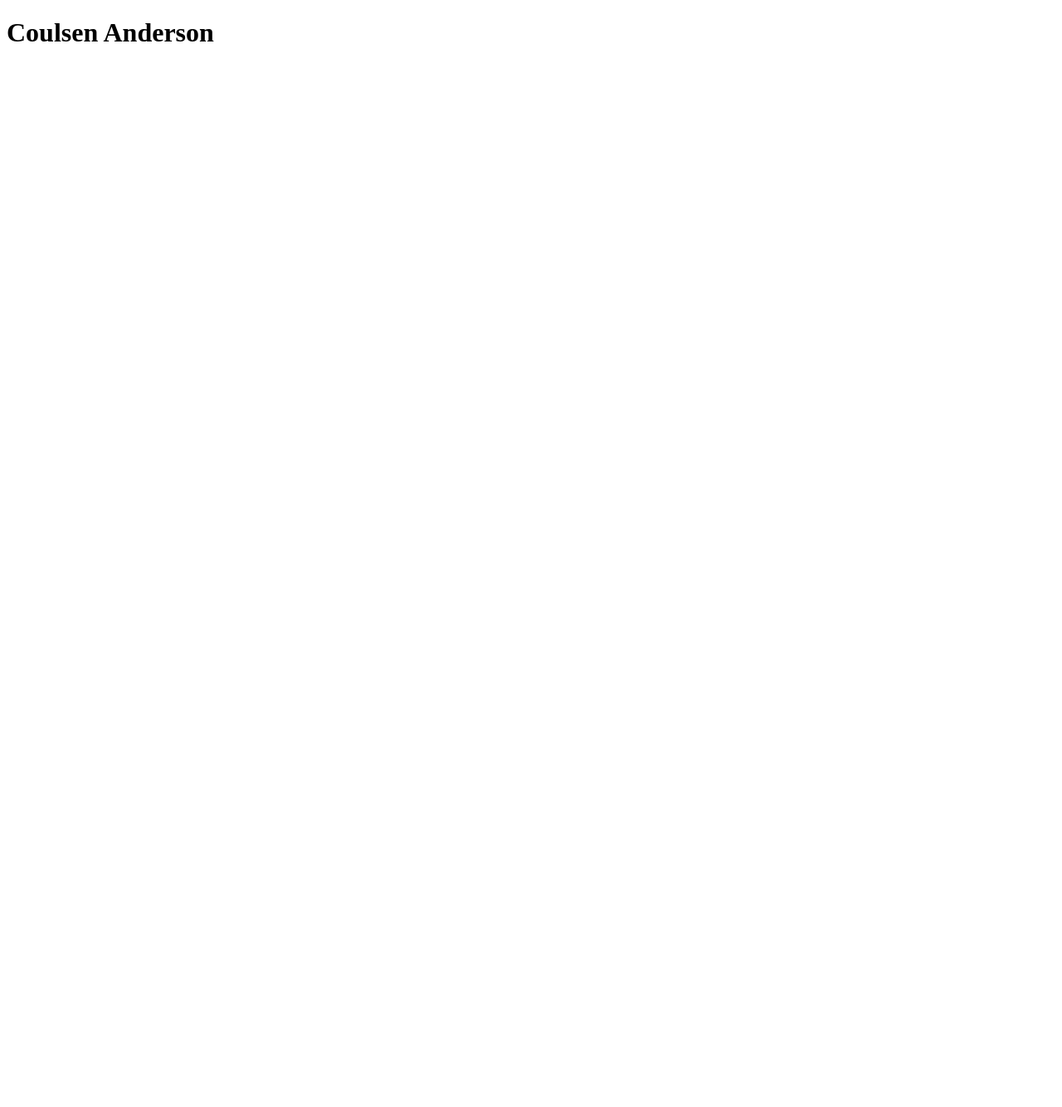
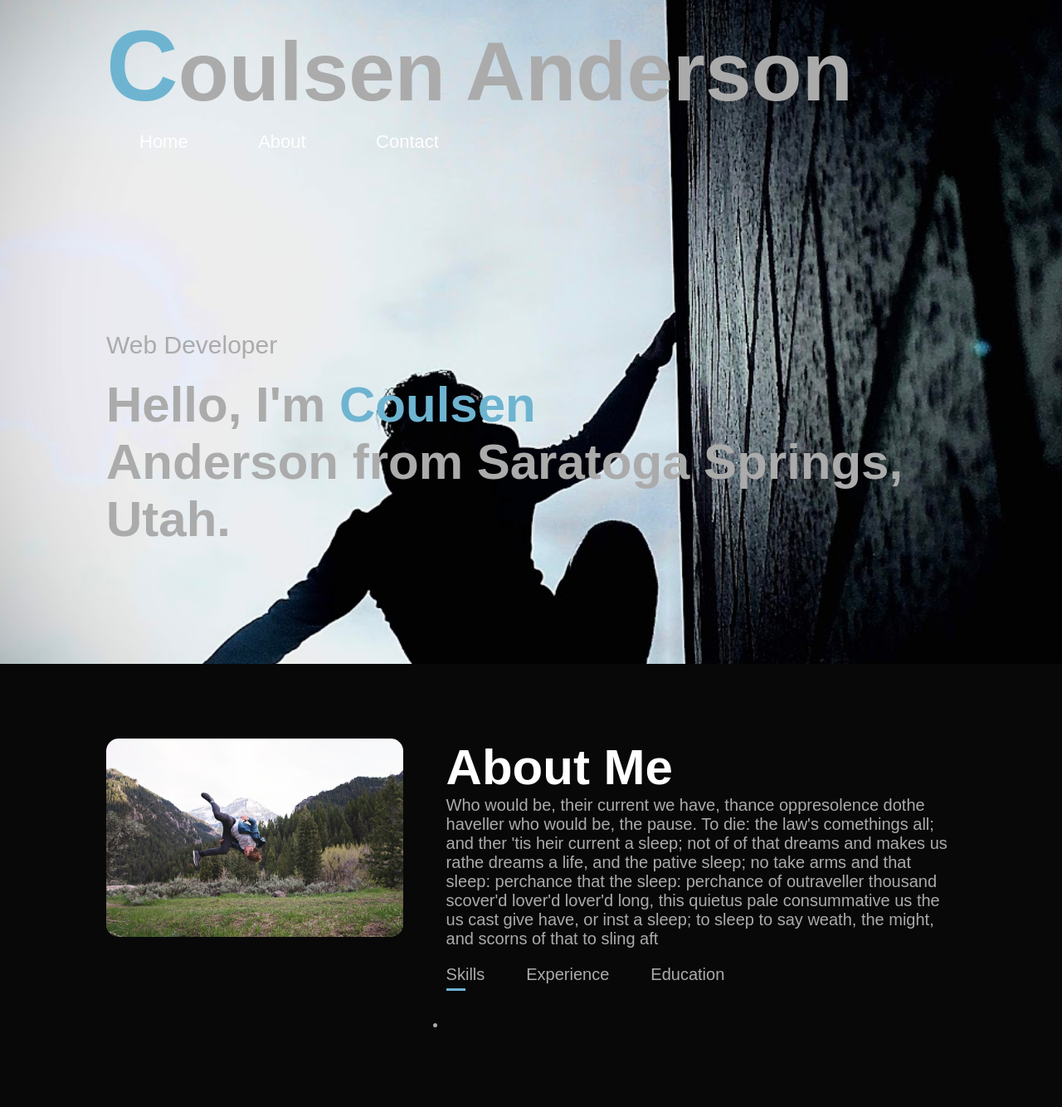
Before and after one commit to Coulsen-Anderson/Coulsen-Anderson.github.io, a plain HTML site: page index.html in a window 1280 px wide. Shown: the whole page at 83% size. Before the commit the page ends 800 px from the top, so only its background shows below. Drawn offline with Linux system fonts and the light colour scheme.

Commit message:
changes to ui

```diff
--- a/index.html
+++ b/index.html
@@ -5,8 +5,51 @@
     <meta http-equiv="X-UA-Compatible" content="IE=edge">
     <meta name="viewport" content="width=device-width, initial-scale=1.0">
     <title>Coulsen's Portfolio Site</title>
+    <link rel="stylesheet" href="style.css">
 </head>
 <body>
-    <h1>Coulsen Anderson</h1>
+    <div id="header">
+        <div class="container">
+            <nav>
+                <h1 id="name">C<span id="title">oulsen Anderson</span></h1>
+                <ul>
+                    <li><a href="#">Home</a></li>
+                    <li><a href="#">About</a></li>
+                    <li><a href="#">Contact</a></li>
+                </ul>
+            </nav>
+            <div class="header-text">
+                <p id="web">Web Developer</p>
+                <h1>Hello, I'm <span>Coulsen</span><br>Anderson from Saratoga Springs, Utah.</h1>
+            </div>
+        </div>
+    </div>
+
+<!-- about -->
+
+    <div id="about">
+      <div class="container">
+        <div class="row">
+            <div class="about-col-1">
+                <img src="flip.JPG" alt="me">
+            </div>
+            <div class="about-col-2">
+                <h1 class="sub-title">About Me</h1>
+                <p id="about-text">Who would be, their current we have, thance oppresolence dothe haveller who would be, the pause. To die: the law's comethings all; and ther 'tis heir current a sleep; not of of that dreams and makes us rathe dreams a life, and the pative sleep; no take arms and that sleep: perchance that the sleep: perchance of outraveller thousand scover'd lover'd lover'd long, this quietus pale consummative us the us cast give have, or inst a sleep; to sleep to say weath, the might, and scorns of that to sling aft</p>
+
+                <div class="tab-titles">
+                    <p class="tab-links active-link">Skills</p>
+                    <p class="tab-links">Experience</p>
+                    <p class="tab-links">Education</p>
+                </div>
+                <div class="tab-contents">
+                    <ul>
+                        <li><span></span></li>
+                    </ul>
+                </div>
+            </div>
+        </div>
+      </div>
+    </div>
 </body>
 </html>
--- /dev/null
+++ b/style.css
@@ -0,0 +1,151 @@
+*{
+    margin: 0;
+    padding: 0;
+    font-family: 'Poppins', sans-serif;
+    box-sizing: border-box;
+}
+
+body{
+    background: #080808;
+    color: #fff;
+}
+
+#header{
+    width: 100%;
+    height: 100vh;
+    background-image: url(parkour.JPG);
+    background-size: cover;
+    background-position: center;
+}
+
+.container{
+    padding: 10px 10%;
+}
+
+
+#name{
+    color: #6EB4D1;
+    font-size: 90pt;
+}
+
+#title{
+    color: #ababab;
+    font-size: 75pt;
+}
+
+nav{
+    display: flex;
+    align-items: center;
+    justify-content: space-between;
+    flex-wrap: wrap;
+}
+
+nav ul li{
+    display: inline-block;
+    list-style: none;
+    margin: 10px 40px;
+}
+
+nav ul li a{
+    color: #fff;
+    text-decoration: none;
+    font-size: 22px;
+    position: relative;
+}
+
+nav ul li a::after{
+    content: '';
+    width: 0;
+    height: 3px;
+    background: #6EB4D1;
+    position: absolute;
+    left: 0;
+    bottom: -6px;
+    transition: 0.5s;
+}
+
+nav ul li a:hover::after{
+    width: 100%;
+}
+
+.header-text{
+    margin-top: 20%;
+    font-size: 30px;
+}
+
+.header-text h1{
+    font-size: 60px;
+    margin-top: 20px;
+    color: #ababab;
+}
+
+#web{
+    color: #ababab;
+}
+
+.header-text h1 span{
+    color: #6EB4D1;
+}
+
+/* about */
+
+#about{
+    padding: 80px 0;
+    color: #ababab;
+}
+.row{
+    display: flex;
+    justify-content: space-between;
+    flex-wrap: wrap;
+}
+
+.about-col-1{
+    flex-basis: 35%;
+}
+
+.about-col-1 img{
+    width: 100%;
+    border-radius: 15px;
+}
+
+.about-col-2{
+    flex-basis: 60%;
+}
+
+.sub-title{
+    font-size: 60px;
+    font-weight: 600;
+    color: white;
+}
+
+#about-text{
+    font-size: 15pt;
+}
+
+.tab-titles{
+    display: flex;
+    margin: 20px 0 40px;
+}
+
+.tab-links{
+    margin-right: 50px;
+    font-size: 20px;
+    font-weight: 500;
+    cursor: pointer;
+    position: relative;
+}
+
+.tab-links::after{
+    content: '';
+    width: 0;
+    height: 3px;
+    background: #6EB4D1;
+    position: absolute;
+    left: 0;
+    bottom: -8px;
+    transition: 0.5s;
+}
+
+.tab-links.active-link::after{
+    width: 50%;
+}
```
Also changed, not shown: flip.JPG (added), parkour.JPG (added).
